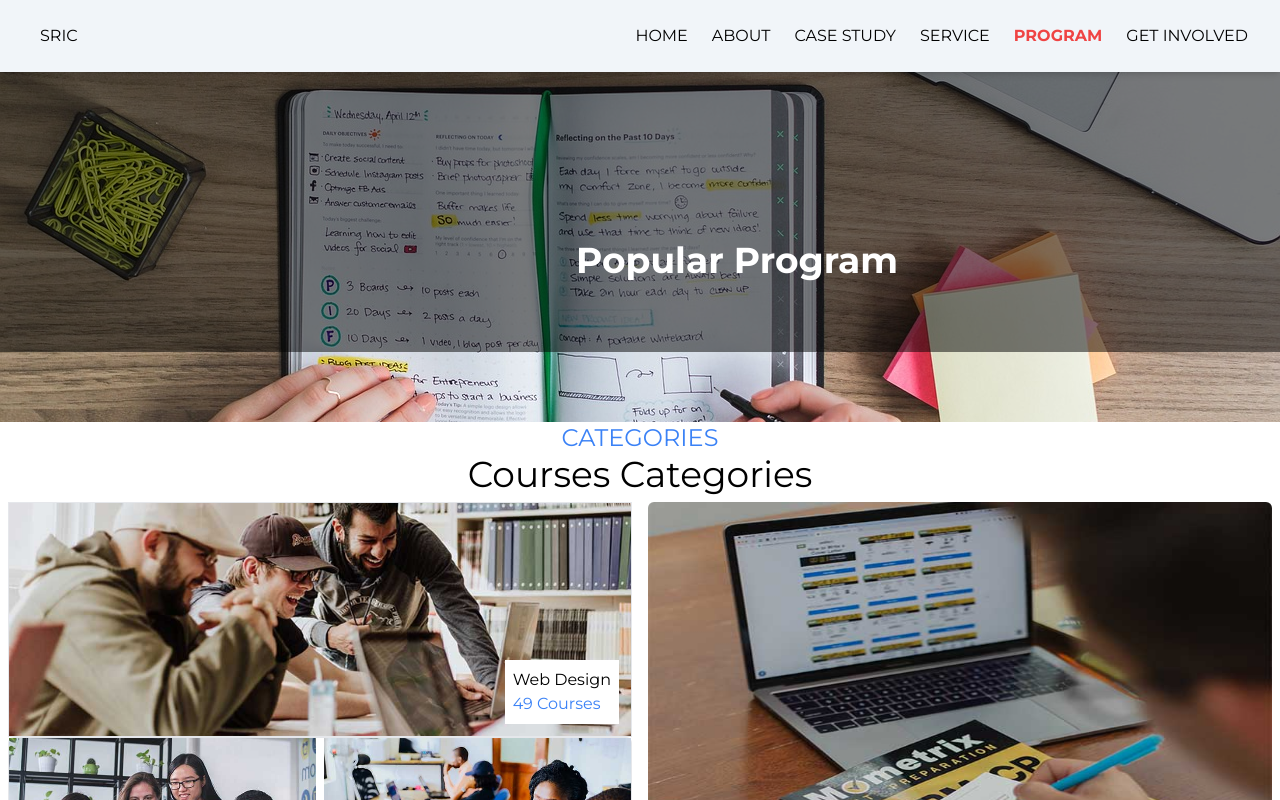
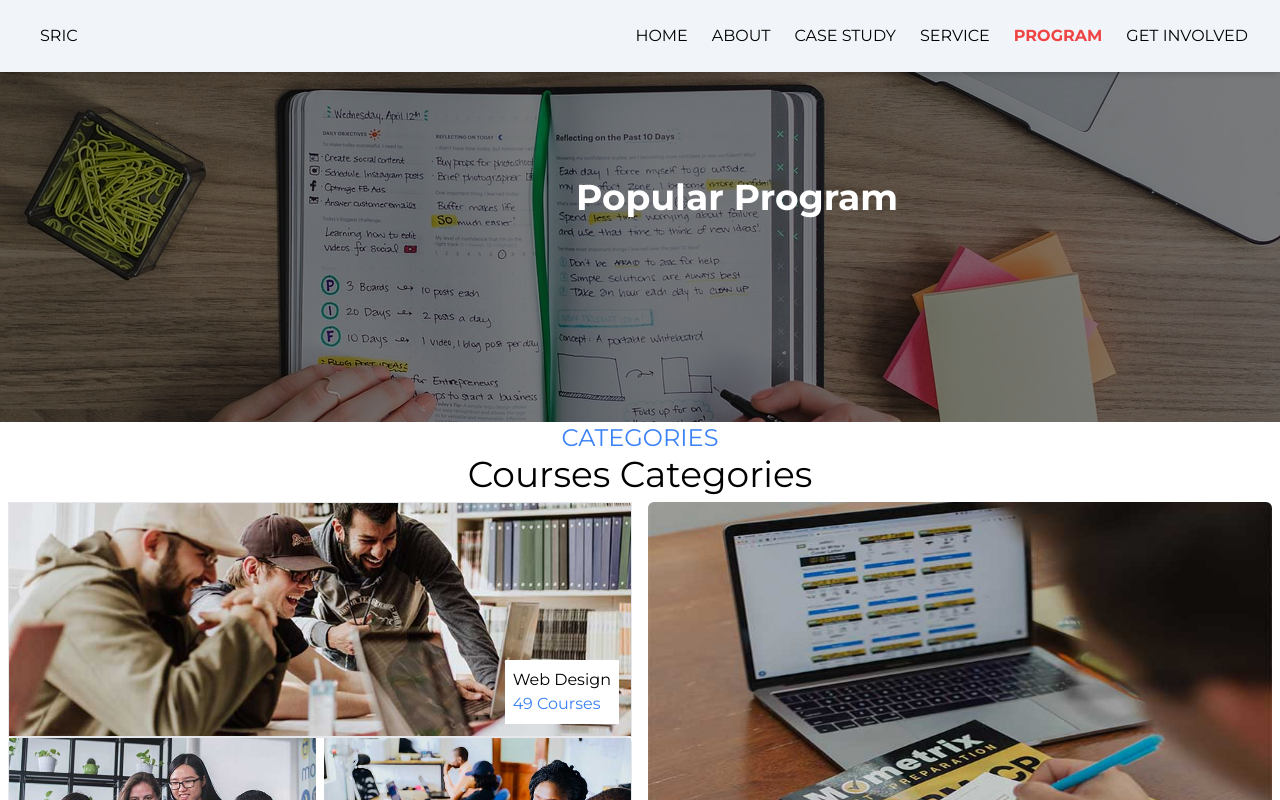
Before and after one commit to madhavkabirath/Softech_Research, a Next.js app: page /Program in a window 1280 px wide. Shown: the top 800 px of the page. Built offline with nearby package versions, Linux system fonts and the light colour scheme.

Commit message:
program background update

```diff
--- a/src/app/(public)/Program/page.jsx
+++ b/src/app/(public)/Program/page.jsx
@@ -9,8 +9,8 @@ export default function ProgramPage() {
   return (
     <>
       <div className=" ">
-        <div className=" relativeoverflow-hidden">
-          <div className="absolute z-10 bg-black/50 w-[100%] xl:h-[35%] lg:h-[53%] œmd:h-[53%] h-[53%]"></div>
+        <div className=" relative overflow-hidden">
+          <div className="absolute z-10 bg-black/50 w-[100%] h-[100%]"></div>
           <Image
             src="/images/banner1.jpg"
             width={1000}
```
